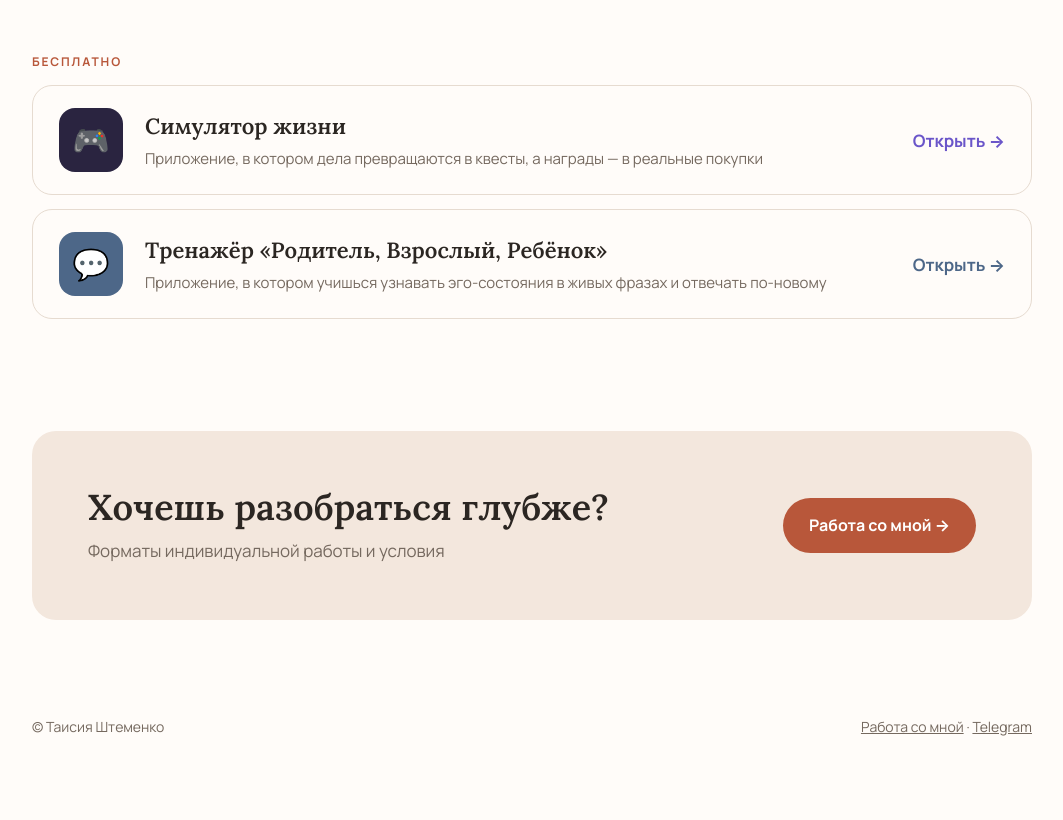
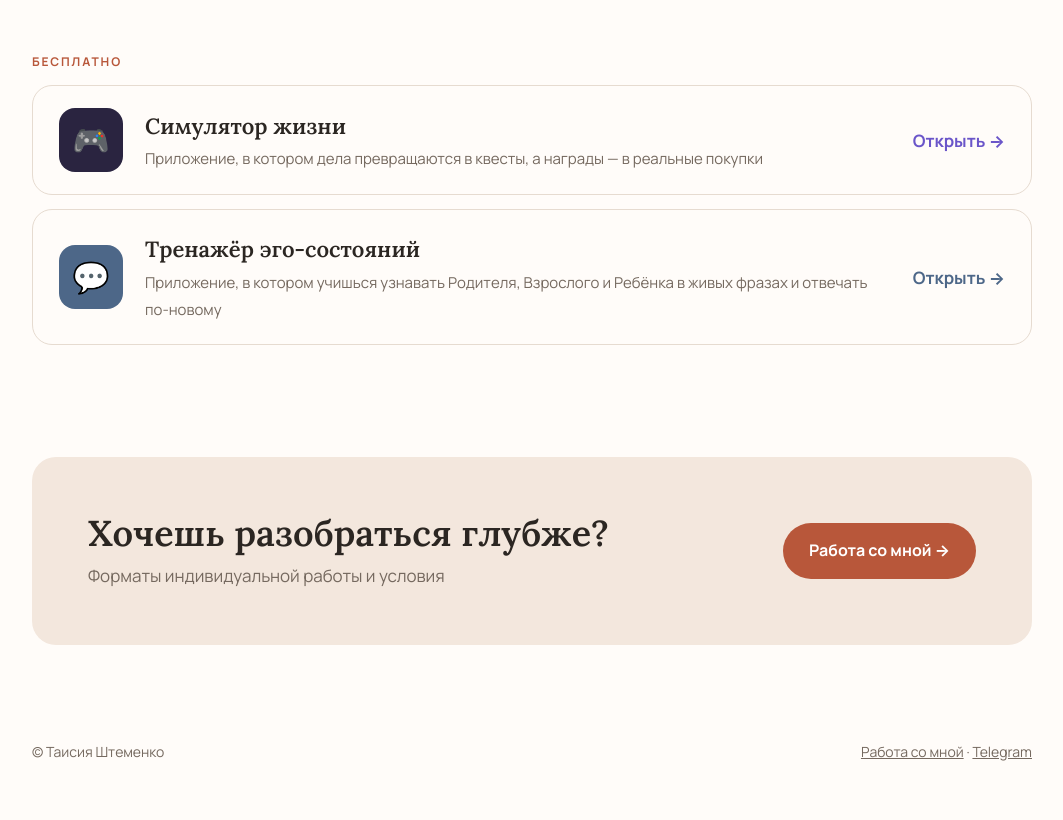
Before and after one commit to shtemenko-t/shtemenko-t.github.io, a plain HTML site: page guides.html in a window 1280 px wide. Shown: the part 1679-2499 px from the top of the page, without its empty margins (108-1171 px from the left). Before the commit the page ends 2473 px from the top, so only its background shows below. Drawn offline with Linux system fonts and the light colour scheme.

Commit message:
Витрина: короче название тренажёра

```diff
--- a/guides.html
+++ b/guides.html
@@ -78,7 +78,7 @@
 </a>
 <a class="freecard theme-ta" href="trener/">
 <div class="ic" aria-hidden="true">💬</div>
-<div><b>Тренажёр «Родитель, Взрослый, Ребёнок»</b><span>Приложение, в котором учишься узнавать эго-состояния в живых фразах и отвечать по-новому</span></div>
+<div><b>Тренажёр эго-состояний</b><span>Приложение, в котором учишься узнавать Родителя, Взрослого и Ребёнка в живых фразах и отвечать по-новому</span></div>
 <div class="go">Открыть →</div>
 </a>
 </section>
```
